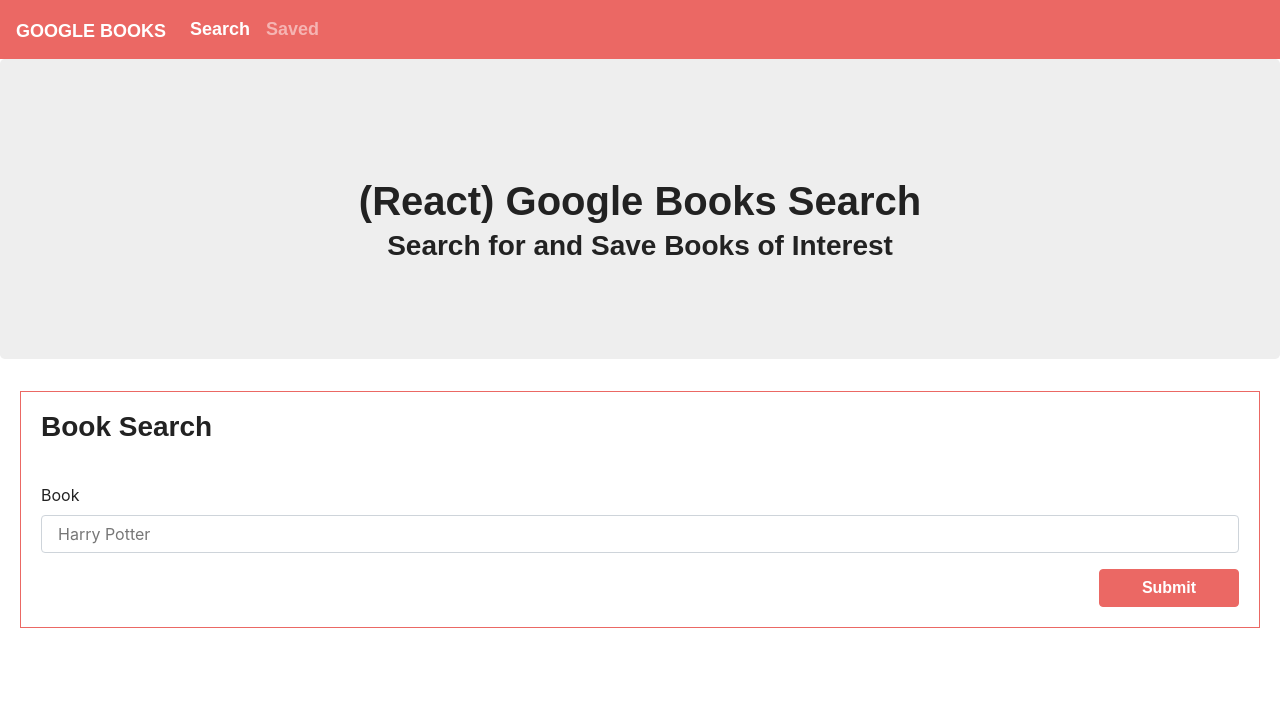
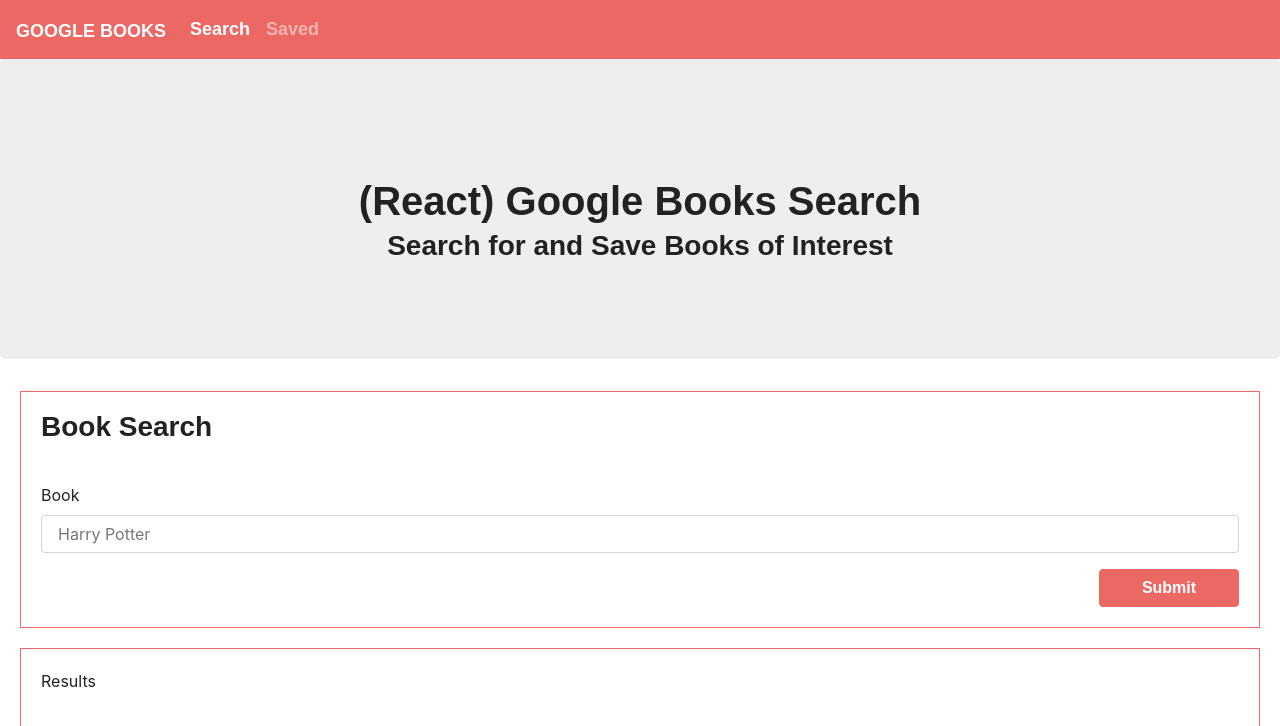
Before and after one commit to cynthia-dm1216/books-research, a React (Create React App) app in the folder client/: page / in a window 1280 px wide. Shown: the top 726 px of the page. Built offline with nearby package versions, Linux system fonts and the light colour scheme; a web font is replaced by a local one.

Commit message:
added style to result container and imported

```diff
--- a/client/src/components/ResultContainer/index.js
+++ b/client/src/components/ResultContainer/index.js
@@ -2,7 +2,14 @@
 import './style.css';
 
 function ResultContainer(){
+return(
+  <div className='result-container'>
+          <div className='form-group'>
+              <label for='resultInput'>Results</label>
+          </div>
 
+  </div>
+  );
 }
 
 export default ResultContainer;
--- a/client/src/components/ResultContainer/style.css
+++ b/client/src/components/ResultContainer/style.css
@@ -0,0 +1,11 @@
+* {
+    padding: 0;
+    box-sizing: border-box;
+    margin: 0;
+}
+
+.result-container {
+    margin: 20px;
+    border: 1px solid #EB6864;
+    padding: 20px;
+}
--- a/client/src/pages/SearchBar.js
+++ b/client/src/pages/SearchBar.js
@@ -1,11 +1,12 @@
 import React from 'react';
 import SearchCard from '../components/SearchCard';
+import ResultContainer from '../components/ResultContainer';
 
 function SearchBar() {
     return(
         <div>
             <SearchCard />
-
+            <ResultContainer />
         </div>
     );
 }
```
